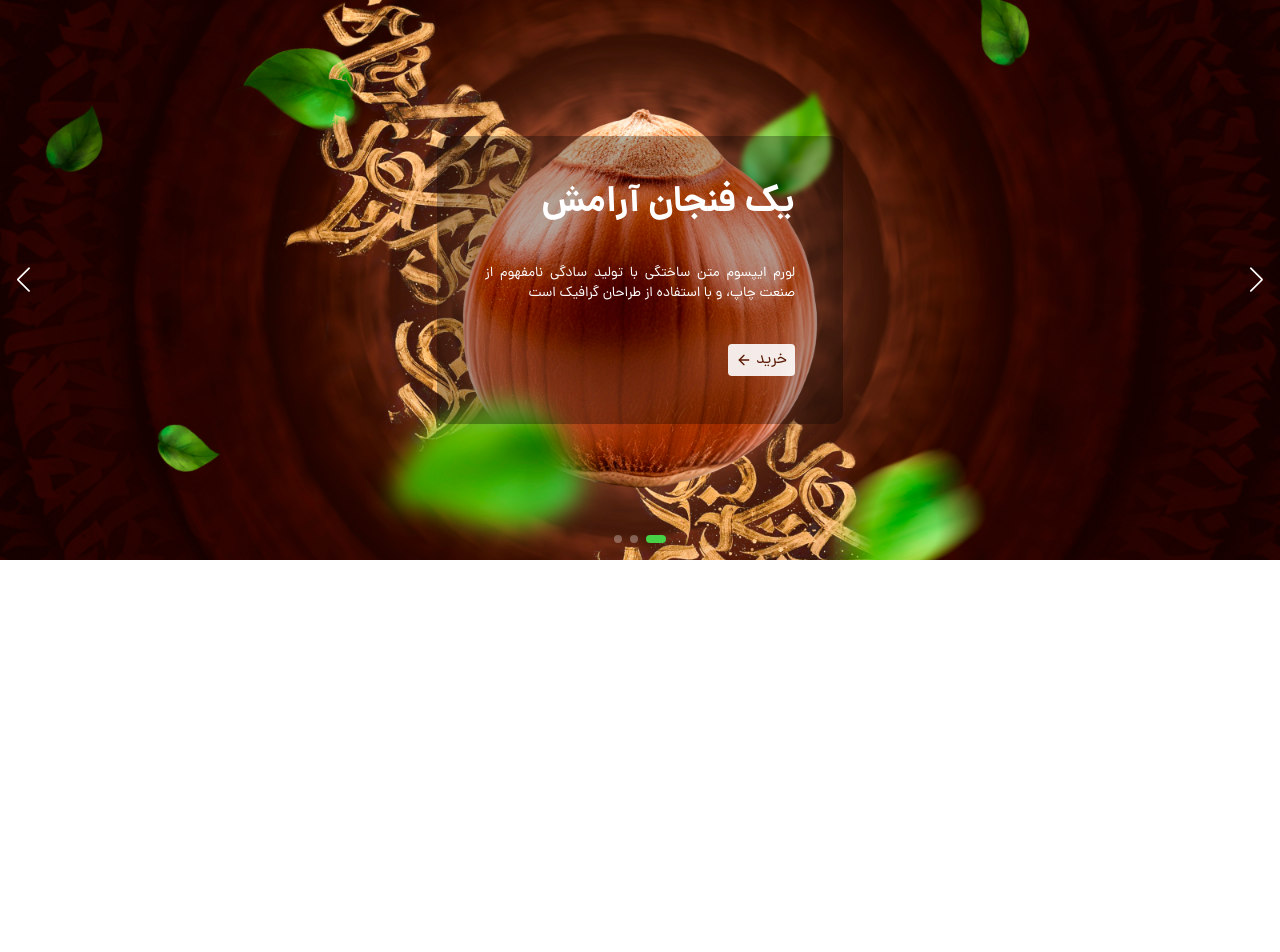
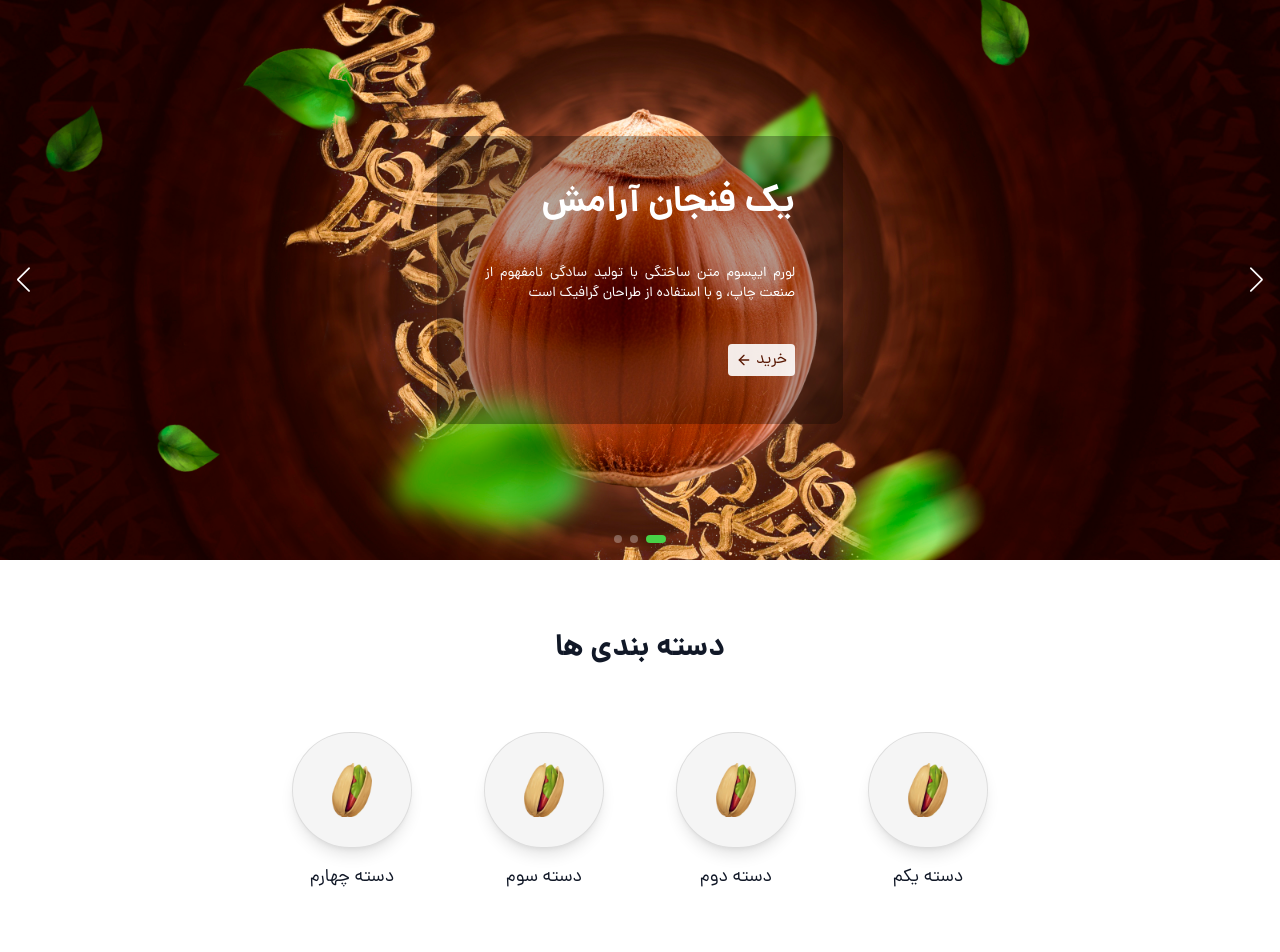
Before and after one commit to smystm/m-commerce, a Next.js app: page / in a window 1280 px wide. Shown: the top 952 px of the page. Before the commit the page ends 800 px from the top, so only its background shows below. Built offline with nearby package versions, Linux system fonts and the light colour scheme.

Commit message:
Complated CategorySec Model 01

```diff
--- /dev/null
+++ b/src/app/component/custom/category.tsx
@@ -0,0 +1,63 @@
+import React from 'react'
+
+export default function Category() {
+
+  const categories = [
+      {
+          id: 1,
+          title: 'دسته یکم',
+          source: '/assets/img/category-Ajil.png'
+      },
+      {
+          id: 2,
+          title: 'دسته دوم',
+          source: '/assets/img/category-Ajil.png'
+      },
+      {
+          id: 3,
+          title: 'دسته سوم',
+          source: '/assets/img/category-Ajil.png'
+      },
+      {
+          id: 4,
+          title: 'دسته چهارم',
+          source: '/assets/img/category-Ajil.png'
+      },
+      {
+          id: 5,
+          title: 'دسته پنجم',
+          source: '/assets/img/category-Ajil.png'
+      },
+      {
+          id: 6,
+          title: 'دسته ششم',
+          source: '/assets/img/category-Ajil.png'
+      },
+      {
+          id: 7,
+          title: 'دسته هفتم',
+          source: '/assets/img/category-Ajil.png'
+      },
+      {
+          id: 8,
+          title: 'دسته هشتم',
+          source: '/assets/img/category-Ajil.png'
+      }
+  ]
+
+
+  return (
+    <div className='grid grid-cols-2 md:grid-cols-4 2xl:grid-cols-8 gap-6 md:gap-4 lg:gap-8 mt-6 lg:mt-8 2xl:mt-12'>
+        {categories.map((category, index) => (
+            <div key={index} className="group flex flex-col items-center rounded-3xl py-8 hover:scale-95 hover:cursor-pointer duration-300">
+                <div className="w-40 h-40 flex flex-col items-center justify-center gap-4 rounded-3xl">
+                    <div className='flex justify-center items-center w-30 h-30 bg-black/4 dark:bg-white/4 border border-black/10 dark:border-white/10 shadow-lg rounded-full group-hover:rotate-360 duration-500'>
+                        <img src={category.source} alt="category-Ajil" className='w-10' />
+                    </div>
+                    <span className='font-normal text-lg text-[#111827] dark:text-[#F3F4F6]'>{category.title}</span>
+                </div>
+            </div>
+        ))}
+    </div>
+  )
+}
--- a/src/app/component/custom/slider.tsx
+++ b/src/app/component/custom/slider.tsx
@@ -8,14 +8,10 @@ import Button from '../ui/button';
 
 export default function Slider() {
 
-
-
   const slideBackgrounds: Record<string, string> = {
     'swiper-01': "bg-[url('/assets/img/fandgh-slid.png')]",
     'swiper-02': "bg-[url('/assets/img/tea-slid.png')]",
   };
-
-
 
   const slideData = {
     'swiper-01': {
--- a/src/app/component/ui/section.tsx
+++ b/src/app/component/ui/section.tsx
@@ -0,0 +1,17 @@
+import React from 'react'
+
+type props={
+    className?:string
+    ttl?:string
+    children:React.ReactNode
+}
+export default function Section({className, ttl, children}:props) {
+  return (
+    <section className={`overflow-hidden mx-auto ${className}`}>
+        <h2 className='font-bold text-2xl lg:text-3xl text-[#111827] dark:text-[#F3F4F6]'>
+            {ttl}
+        </h2>
+        {children}
+    </section>
+  )
+}
--- a/src/app/page.tsx
+++ b/src/app/page.tsx
@@ -1,13 +1,19 @@
 
+import React from 'react';
+import Section from '@/app/component/ui/section';
 import Slider from '@/app/component/custom/slider';
-import React from 'react';
-
+import Category from '@/app/component/custom/category';
 
 export default function SliderSection() {
 
   return (
-    <section className="mt-2 flex justify-center md:mt-0">
-      <Slider />
-    </section>
+    <div className='page'>
+      <Section className='flex justify-center mt-2 md:mt-0'>
+        <Slider />
+      </Section>
+      <Section ttl='دسته بندی ها' className='max-w-[1640px] flex flex-col items-center py-8 md:py-12 lg:py-18'>
+        <Category />
+      </Section>
+    </div>
   );
 }
```
Also changed, not shown: public/assets/img/category-Ajil.png (added).
